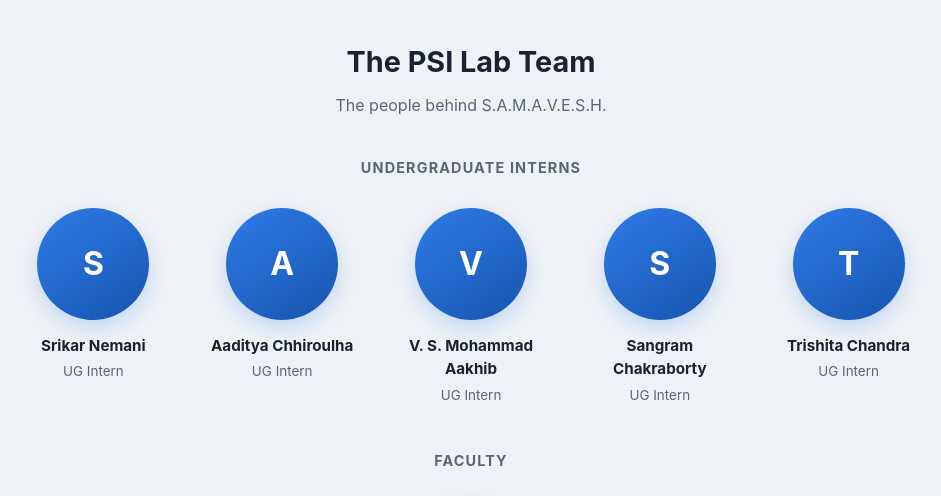
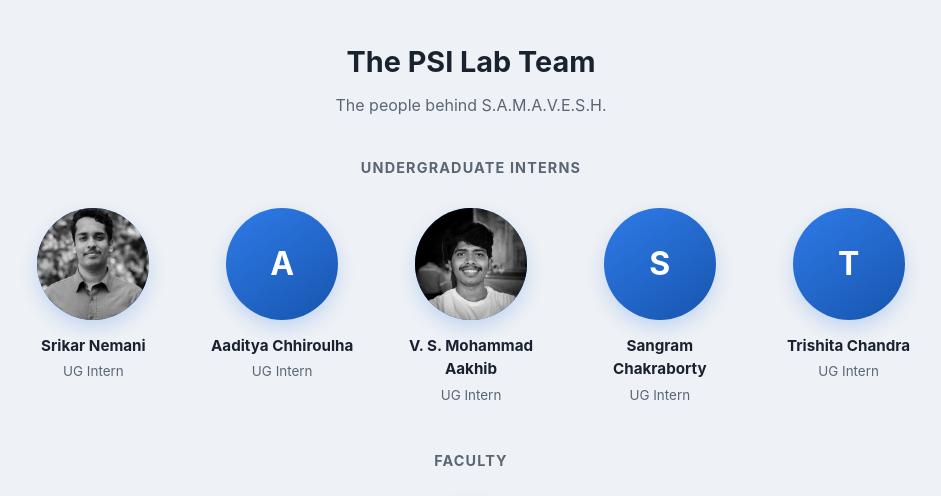
Before and after one commit to The-PSI-Lab/samavesh, a Flask app: page /team in a window 1280 px wide. Shown: the part 56-552 px from the top of the page, without its empty margins (169-1110 px from the left). Run offline with Flask 3, Linux system fonts and the light colour scheme.

Commit message:
Add team member portraits

```diff
--- a/static/css/style.css
+++ b/static/css/style.css
@@ -241,8 +241,9 @@ body { font-family: var(--sans); background: var(--bg); color: var(--ink); line-
   width: 112px; height: 112px; border-radius: 50%;
   background: linear-gradient(145deg, #2f7be8, #1755ae); color: #fff; font-size: 2rem;
   font-weight: 700; display: grid; place-items: center;
-  margin: 0 auto 14px; box-shadow: 0 8px 18px rgba(31,111,235,0.2);
+  margin: 0 auto 14px; box-shadow: 0 8px 18px rgba(31,111,235,0.2); overflow: hidden;
 }
+.team-avatar img { width: 100%; height: 100%; object-fit: cover; object-position: center 20%; }
 .team-card h3 { font-size: 0.95rem; margin: 0; }
 .team-card p { color: var(--muted); font-size: 0.84rem; margin-top: 4px; }
 .team-section--lead { display: flex; flex-direction: column; align-items: center; }
--- a/templates/team.html
+++ b/templates/team.html
@@ -22,7 +22,15 @@
       <div class="team-grid team-grid--interns">
       {% for name in team %}
       <div class="team-card">
-        <div class="team-avatar">{{ name[0] }}</div>
+        <div class="team-avatar">
+          {% if name == "Srikar Nemani" %}
+          <img src="{{ url_for('static', filename='images/srikar-nemani.png') }}" alt="Srikar Nemani">
+          {% elif name == "V. S. Mohammad Aakhib" %}
+          <img src="{{ url_for('static', filename='images/aakhib.png') }}" alt="V. S. Mohammad Aakhib">
+          {% else %}
+          {{ name[0] }}
+          {% endif %}
+        </div>
         <h3>{{ name }}</h3>
         <p>UG Intern</p>
       </div>
```
Also changed, not shown: static/images/aakhib.png (added), static/images/srikar-nemani.png (added).
